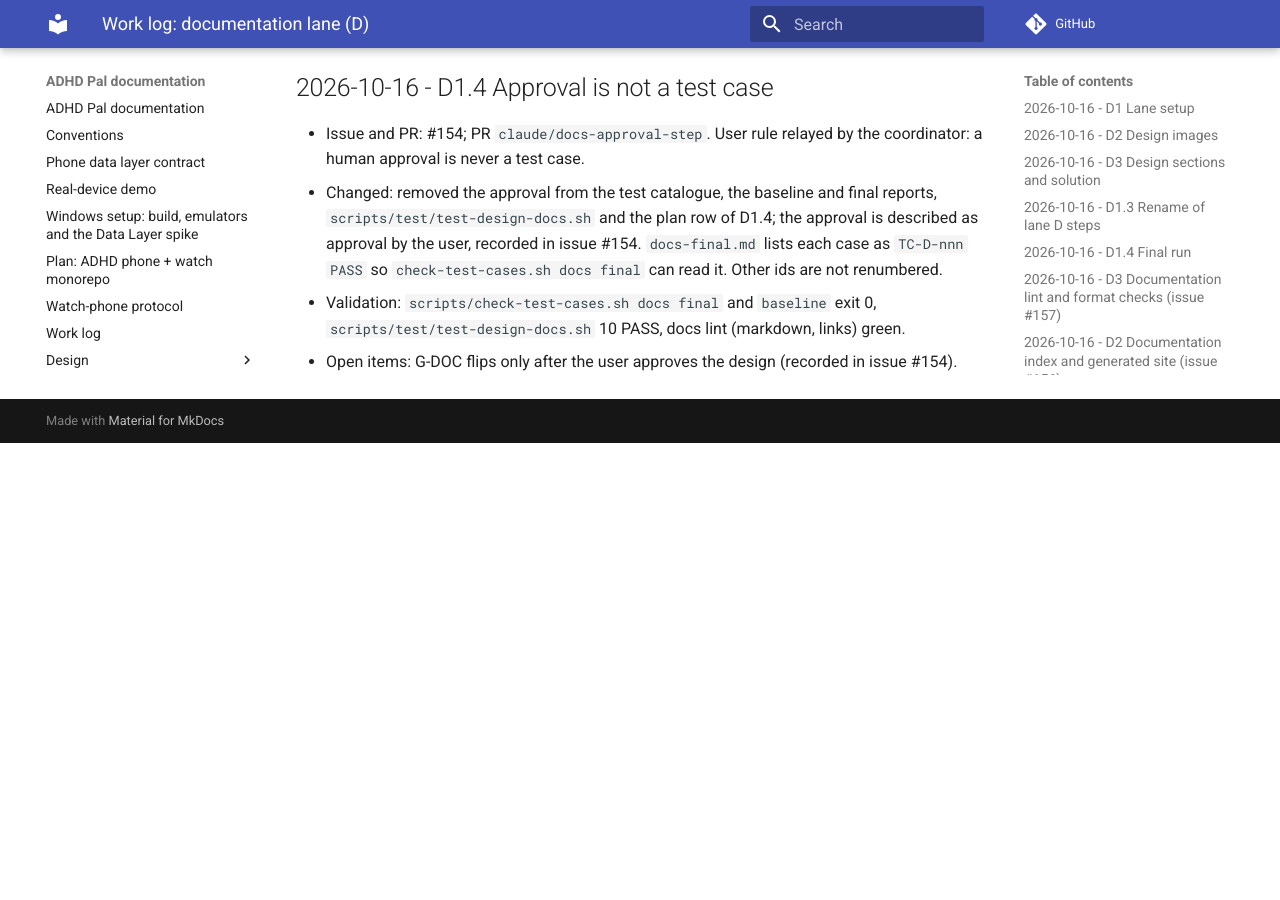
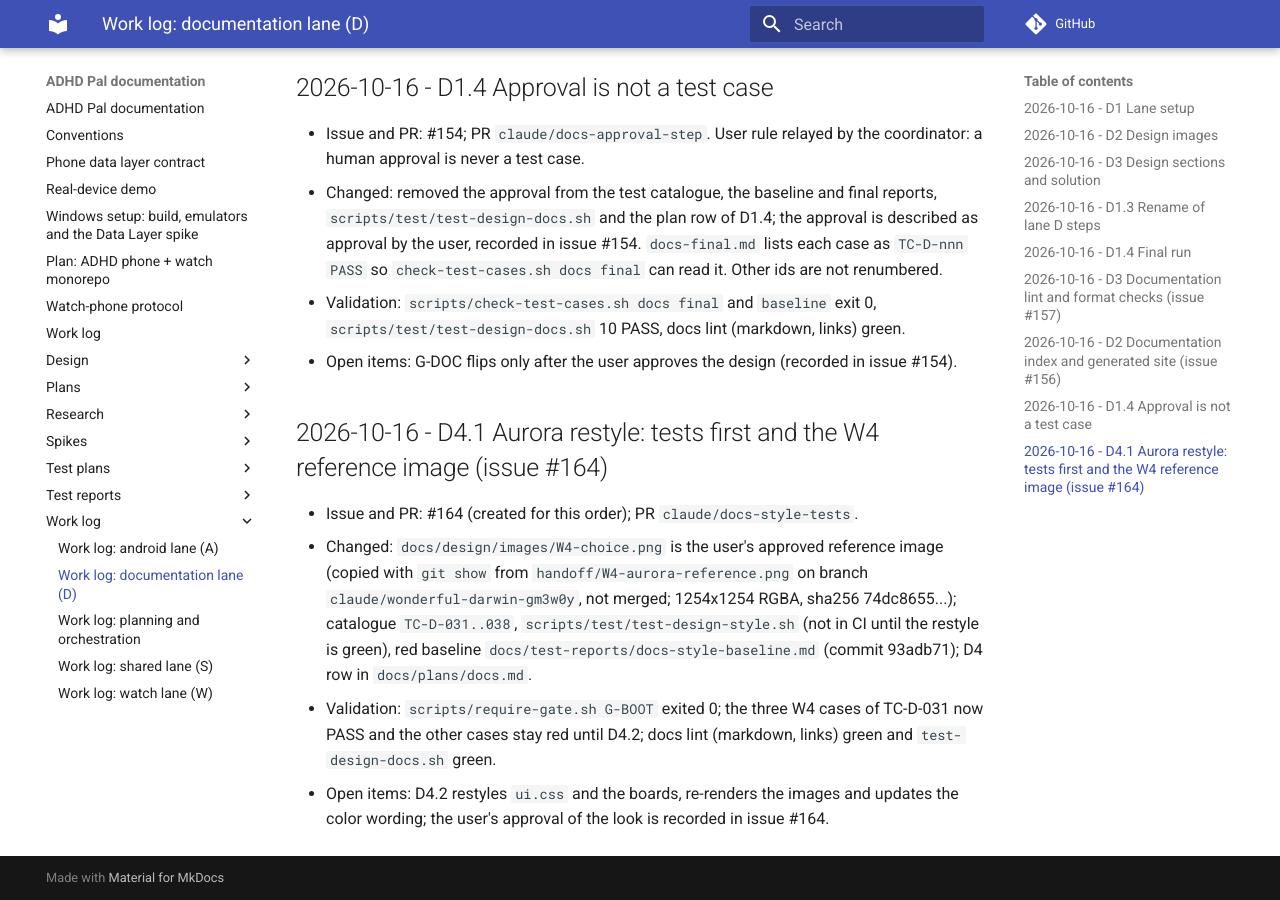
Before and after one commit to shlomoa/my-adhd-pal, an MkDocs documentation site: the page built from docs/work-log/docs.md, in a window 1280 px wide and 900 px high, scrolled down 2919 px. Built offline with MkDocs 1.6.1 and Material for MkDocs 9.7.7, drawn with Linux system fonts in a browser that asks for light colours; comment, search, counter and statistics services are not loaded; before the commit the page ends 3362 px from its top, so only the background shows below that.

Commit message:
Design style D4.1: W4 image is the approved aurora reference (issue 164)
Co-Authored-By: Claude Sonnet 5.5 <noreply@anthropic.com>
Claude-Session: https://claude.ai/code/session_0119eKBQkFDJwYDfwmtTQrjB

```diff
--- a/docs/design/source/README.md
+++ b/docs/design/source/README.md
@@ -9,4 +9,7 @@ page with `ui.css`, and screenshots it with Chromium at device scale 2 (phone 39
 overview 1200x640). The Atkinson Hyperlegible web font was not reachable when rendering, so the images use the system
 sans-serif fallback; text widths can differ slightly from the canvas.
 
+The image of screen W4 is not rendered from a board: it is the approved aurora reference image supplied by the user (issue #164),
+and the render manifest marks it as the reference.
+
 Run: `node render.mjs <dir holding project/ from the canvas> <output dir>` (needs `playwright-core` and a Chromium).
--- a/docs/plans/docs.md
+++ b/docs/plans/docs.md
@@ -11,6 +11,7 @@ it; only then is it the plan-on-record.
 | **D1.3** | `docs/design/README.md` (overview and table of contents), four section files, `solution.md` (data flow and event flow, Mermaid, each described); links from `docs/plan.md` and `README.md`; `test-design-docs.sh` joins CI | TC-D-001..007, 009; doc lint and link check green | G-BOOT | none |
 | **D1.4 (V-last)** | Run everything, `docs-final.md` via `scripts/check-test-cases.sh docs final`; the user reads `docs/design/` and approves it (recorded in issue #154) | all `TC-D-*` PASS; approval by the user, recorded in issue #154 | G-BOOT | **G-DOC** (after the user approves) |
 | **D2** | Issue #156: `docs/index.md` as the single entry point linking every document, documentation site generator (tool proposal and decisions in the issue body) built in CI; `TC-D-*` ids added in its own red-first PR | per issue #156; approval step: the user approves the structure of the index and the built site (recorded in the issue body) | G-DOC | **G-INDEX** |
+| **D4** | Issue #164: the W4 image is the approved aurora reference (D4.1); every other screen image and the overview are re-rendered in the same style from restyled sources, texts updated (D4.2); `TC-D-031..038`, approval by the user recorded in the issue body | `scripts/test/test-design-style.sh` red first | G-BOOT | none |
 | **D3** | Issue #157: markdown lint and format checks cover all central documentation and run in CI; `TC-D-*` ids added in its own red-first PR | per issue #157 | G-BOOT | none |
 
 ## Sections (from issue #154)
--- a/docs/test-reports/docs-style-baseline.md
+++ b/docs/test-reports/docs-style-baseline.md
@@ -1,6 +1,6 @@
 # Aurora restyle baseline (red), issue #164
 
-Evidence that TC-D-031..038 fail before the restyle. Red commit: the first commit of the PR `claude/docs-style-tests`
+Evidence that TC-D-031..038 fail before the restyle. Red commit: 93adb71 (first commit of the PR `claude/docs-style-tests`)
 (tests and catalogue only; images and sources unchanged).
 
 Command: `scripts/test/test-design-style.sh`. Exit 1.
--- a/docs/work-log/docs.md
+++ b/docs/work-log/docs.md
@@ -83,3 +83,15 @@ Entries for this lane only. Format and index: [`../work-log.md`](../work-log.md)
 - Validation: `scripts/check-test-cases.sh docs final` and `baseline` exit 0, `scripts/test/test-design-docs.sh` 10 PASS,
   docs lint (markdown, links) green.
 - Open items: G-DOC flips only after the user approves the design (recorded in issue #154).
+
+## 2026-10-16 - D4.1 Aurora restyle: tests first and the W4 reference image (issue #164)
+
+- Issue and PR: #164 (created for this order); PR `claude/docs-style-tests`.
+- Changed: `docs/design/images/W4-choice.png` is the user's approved reference image (copied with `git show` from
+  `handoff/W4-aurora-reference.png` on branch `claude/wonderful-darwin-gm3w0y`, not merged; 1254x1254 RGBA, sha256 74dc8655...);
+  catalogue `TC-D-031..038`, `scripts/test/test-design-style.sh` (not in CI until the restyle is green), red baseline
+  `docs/test-reports/docs-style-baseline.md` (commit 93adb71); D4 row in `docs/plans/docs.md`.
+- Validation: `scripts/require-gate.sh G-BOOT` exited 0; the three W4 cases of TC-D-031 now PASS and the other cases stay red
+  until D4.2; docs lint (markdown, links) green and `test-design-docs.sh` green.
+- Open items: D4.2 restyles `ui.css` and the boards, re-renders the images and updates the color wording; the user's approval
+  of the look is recorded in issue #164.
```
Also changed, not shown: docs/design/images/W4-choice.png.
